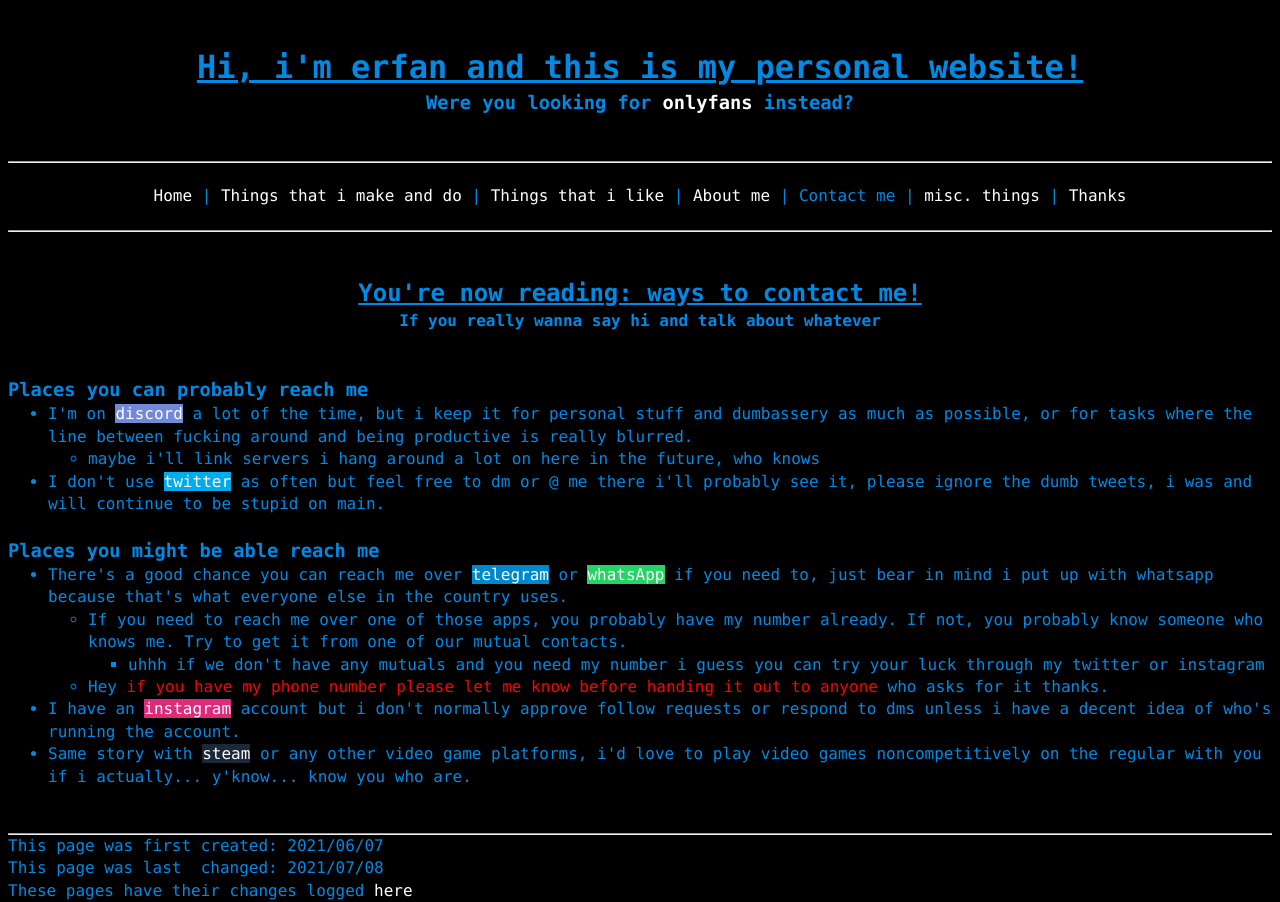
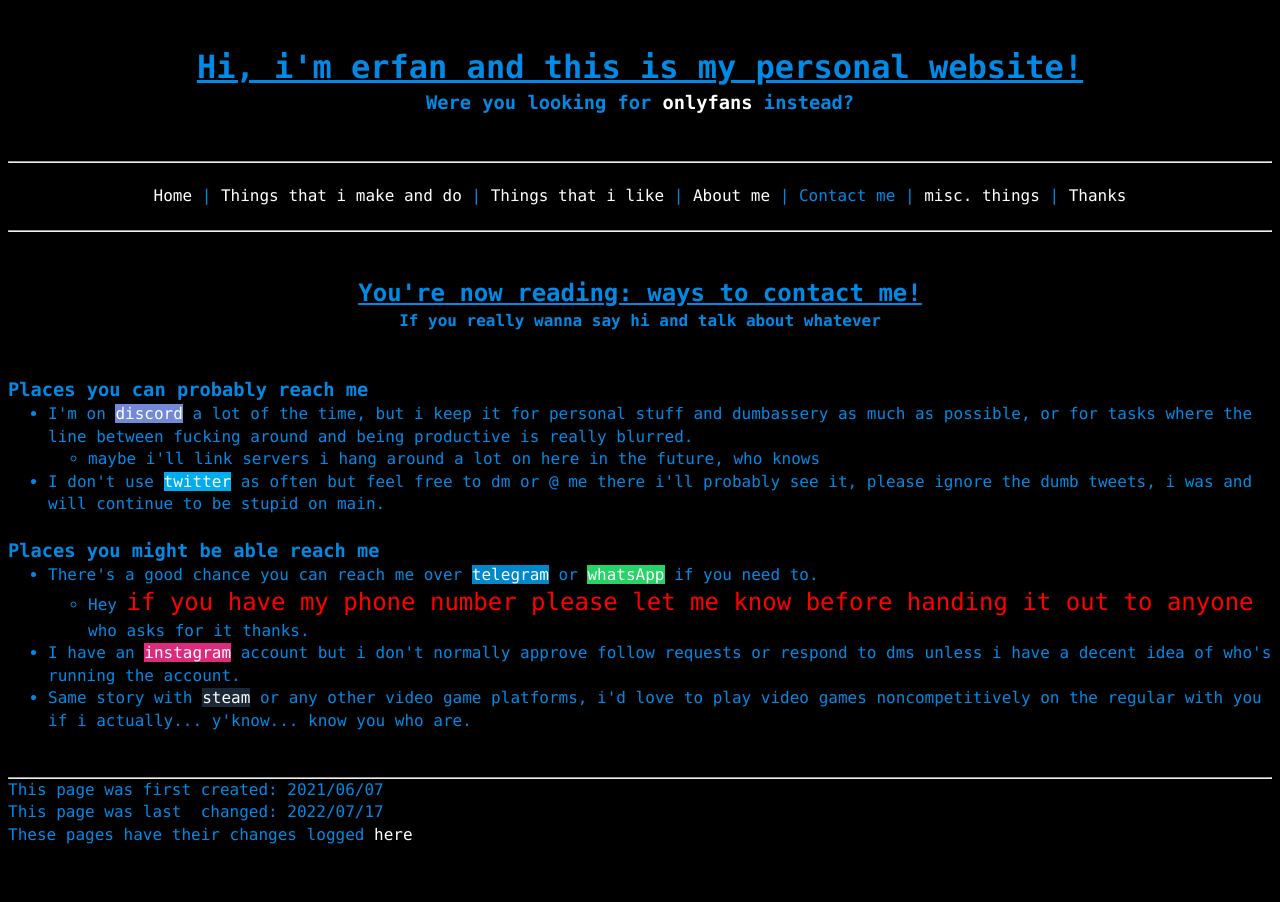
Before and after one commit to a-erfan-aa/a-erfan-aa.github.io, a Jekyll site: the page built from contact.html, in a window 1280 px wide. Built offline with Jekyll 4.4.1, drawn with Linux system fonts in a browser that asks for light colours.

Commit message:
Shave off some text in contact.html
Also tweak some text formatting in contact.html

Also update lastChanged

```diff
--- a/contact.html
+++ b/contact.html
@@ -2,7 +2,7 @@
 layout: default
 title: Contact
 firstCreated: 2021/06/07
-lastChanged: 2021/07/08
+lastChanged: 2022/07/17
 ---
 <!-- title and subtitle-->
 <div>
@@ -31,14 +31,9 @@ lastChanged: 2021/07/08
 <div>
 	<h3>Places you might be able reach me</h3>
 		<ul>
-			<li>There's a good chance you can reach me over <span style="background-color: #0088cc; color: white;">telegram</span> or <span style="background-color: #25d366; color: white">whatsApp</span> if you need to, just bear in mind i put up with whatsapp because that's what everyone else in the country uses.
+			<li>There's a good chance you can reach me over <span style="background-color: #0088cc; color: white;">telegram</span> or <span style="background-color: #25d366; color: white">whatsApp</span> if you need to.
 				<ul>
-					<li>If you need to reach me over one of those apps, you probably have my number already. If not, you probably know someone who knows me. Try to get it from one of our mutual contacts.
-						<ul>
-							<li>uhhh if we don't have any mutuals and you need my number i guess you can try your luck through my twitter or instagram</li>
-						</ul>
-					</li>
-					<li>Hey <span style="color: red;">if you have my phone number please let me know before handing it out to anyone</span> who asks for it thanks.</li>
+					<li>Hey <span style="color: red;font-size: 150%;">if you have my phone number please let me know before handing it out to anyone</span> who asks for it thanks.</li>
 				</ul>
 			</li>
 			<li>I have an <a href="https://www.instagram.com/a_erfan_aa/"><span style="background-color: #dd2a7b;">instagram</span></a> account but i don't normally approve follow requests or respond to dms unless i have a decent idea of who's running the account.</li>
```
